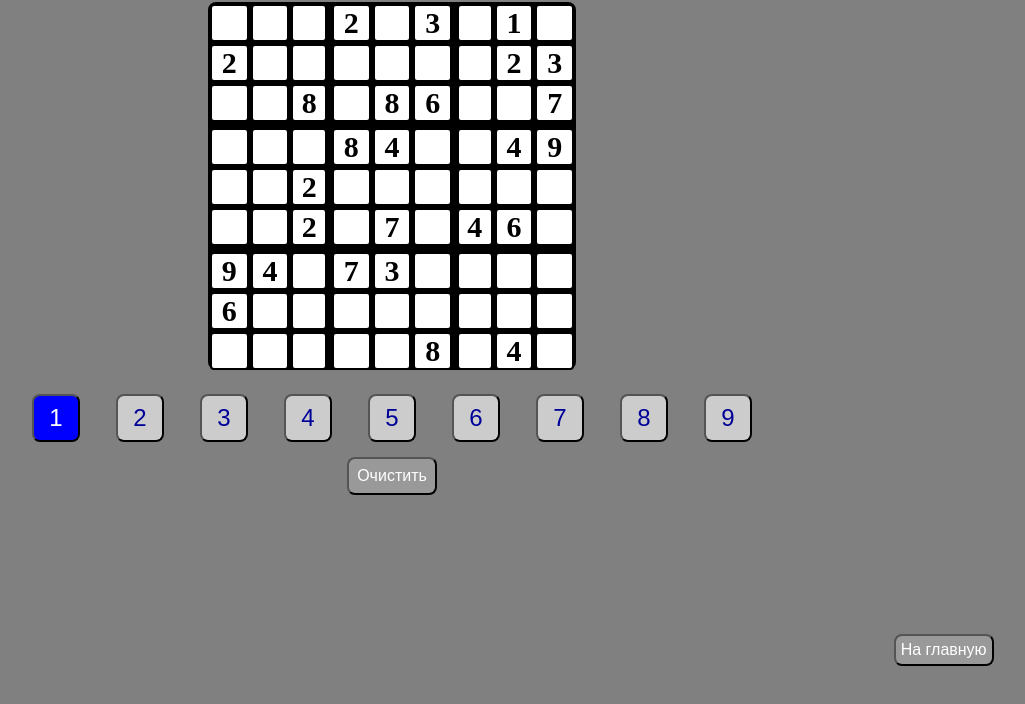
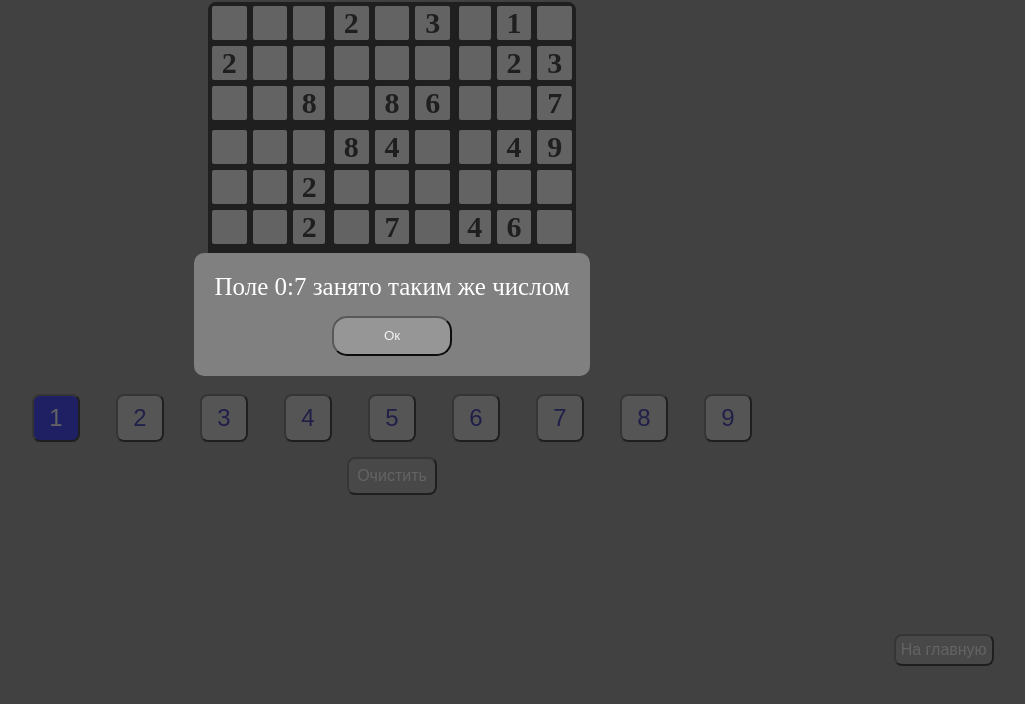
Before and after one commit to VitVassilenko/JSGames, a plain HTML site: page sudoku.html in a window 1280 px wide. Both pictures are taken after a click on the element 477 px from the left and 108 px from the top of the page. Shown: the part 86-790 px from the top of the page, without its empty margins (248-1273 px from the left). Drawn offline with Linux system fonts and the light colour scheme.

Commit message:
add modalWindow

```diff
--- a/js/sudoku.js
+++ b/js/sudoku.js
@@ -46,19 +46,19 @@ function inputNumbers(){
             if(!erase){
                 let bool = true;
                 if (miniBlock.classList.contains('const')) {
-                    alert('Вы не можете изменить эту цифру!');
+                    modalWindow('Вы не можете изменить эту цифру!', 'alert');
                     bool=false;
                 } else {
                     for(let ii=0;ii<9;ii++){
                     if(field[i][ii]==number){
-                        alert(`Поле ${(i)}:${(ii)} занято таким же числом`);
+                        modalWindow(`Поле ${(i)}:${(ii)} занято таким же числом`, `alert`);
                         bool =false;
                     }
                     console.log(field[i][j]);
                 }
                 for(let jj=0;jj<9;jj++){
                     if(field[jj][j]==number){
-                        alert(`Поле ${(jj)}:${(j)} занято таким же числом`);
+                        modalWindow(`Поле ${(jj)}:${(j)} занято таким же числом`, `alert`);
                         bool =false;
                     }
                 }
@@ -72,7 +72,7 @@ function inputNumbers(){
 
             }else{
                 if (miniBlock.classList.contains('const')) {
-                    alert('Вы не можете удалить эту цифру!');
+                    modalWindow('Вы не можете удалить эту цифру!', 'alert');
                 } else {
                     field[i][j]=0;
                     miniBlock.textContent = '';
@@ -101,7 +101,7 @@ function inputNumbers(){
 }
 
 
-async function randomizer() {
+function randomizer() {
     for (let r = 1; r <= 35; r++) {
         let randIndex = Math.floor(Math.random()*80),
               randNum = Math.ceil(Math.random()*9);
@@ -139,20 +139,40 @@ async function randomizer() {
 }
 
 
-function checking (num) {
-    for (let i=0; i<9; i++) {
-        for (let j=0; j<9; j++) {
-        if (field[i][j] == 0) {
-            return true;
-        } else {
-            return false;
+async function modalWindow (question, type = 'confirm') {
+    let modal = document.querySelector('.modal'),
+        space = modal.querySelector('.space'),
+        ok = document.querySelector('.confirm_1'),
+        cancel = document.querySelector('.confirm_2');
+    modal.querySelector('.question').textContent = question;
+    if (type == 'alert') {
+        cancel.classList.add('hide');
+        space.classList.add('hide');
+        modal.querySelector('.buttons').style.justifyContent = 'center';
+    } else {
+        cancel.classList.remove('hide');
+        space.classList.add('hide');
+    }
+    modal.classList.remove('hide');
+    ok.addEventListener('click', (e) => {
+        modal.classList.add('hide');
+        return true;
+    });
+    cancel.addEventListener('click', (e) => {
+        modal.classList.add('hide');
+        return false;
+    });
+    document.addEventListener('keydown', (e) => {
+        if (e.code === 'Escape' && !modal.classList.contains('hide'))  {
+            modal.classList.add('hide');
         }
-    }
-    }
-
+    });
+    modal.addEventListener('click', (e) => {
+        if(e.target === modal) {
+            modal.classList.add('hide');
+        }
+    });
 }
-
-
 
 randomizer();
 inputNumbers();
--- a/sass/sudoku.sass
+++ b/sass/sudoku.sass
@@ -1,9 +1,6 @@
 body
 	background-color: gray
 
-.hide
-	display: none
-	color: white
 
 h1
 	text-align: center
@@ -106,3 +103,57 @@ h1
 .const
 	color: #000
 	font-weight: bold
+
+.modal
+	position: fixed
+	top: 0
+	left: 0
+	width: 100vw
+	height: 100vh
+	background-color: #2b2b2bbb
+	z-index: 100
+	display: flex
+	flex-direction: column
+	justify-content: center
+	align-items: center
+	&__content
+		padding: 20px
+		background-color: gray
+		margin: 0 auto
+		border-radius: 10px
+		font-size: 25px
+		text-align: center
+		color: #fff
+		.buttons
+			width: 100%
+			display: flex
+			flex-direction: row
+			justify-content: space-between
+			margin-top: 15px
+			.space
+				margin: 0 30px
+			button
+				width: 120px
+				height: 40px
+				border-radius: 15px
+				background-color: #999999
+				opacity: 0.9
+				text-decoration: none
+				color: #fff
+				.confirm_1
+				&:hover
+					background-color: #fff
+					color: #575757
+					font-weight: bold
+				.confirm_2
+				&:hover
+					background-color: #fff
+					color: #575757
+					font-weight: bold
+				&:focus
+					box-shadow: none
+					outline: none
+
+
+.hide
+	display: none
```
Also changed, not shown: css/sudoku.min.css, 1 other file.
